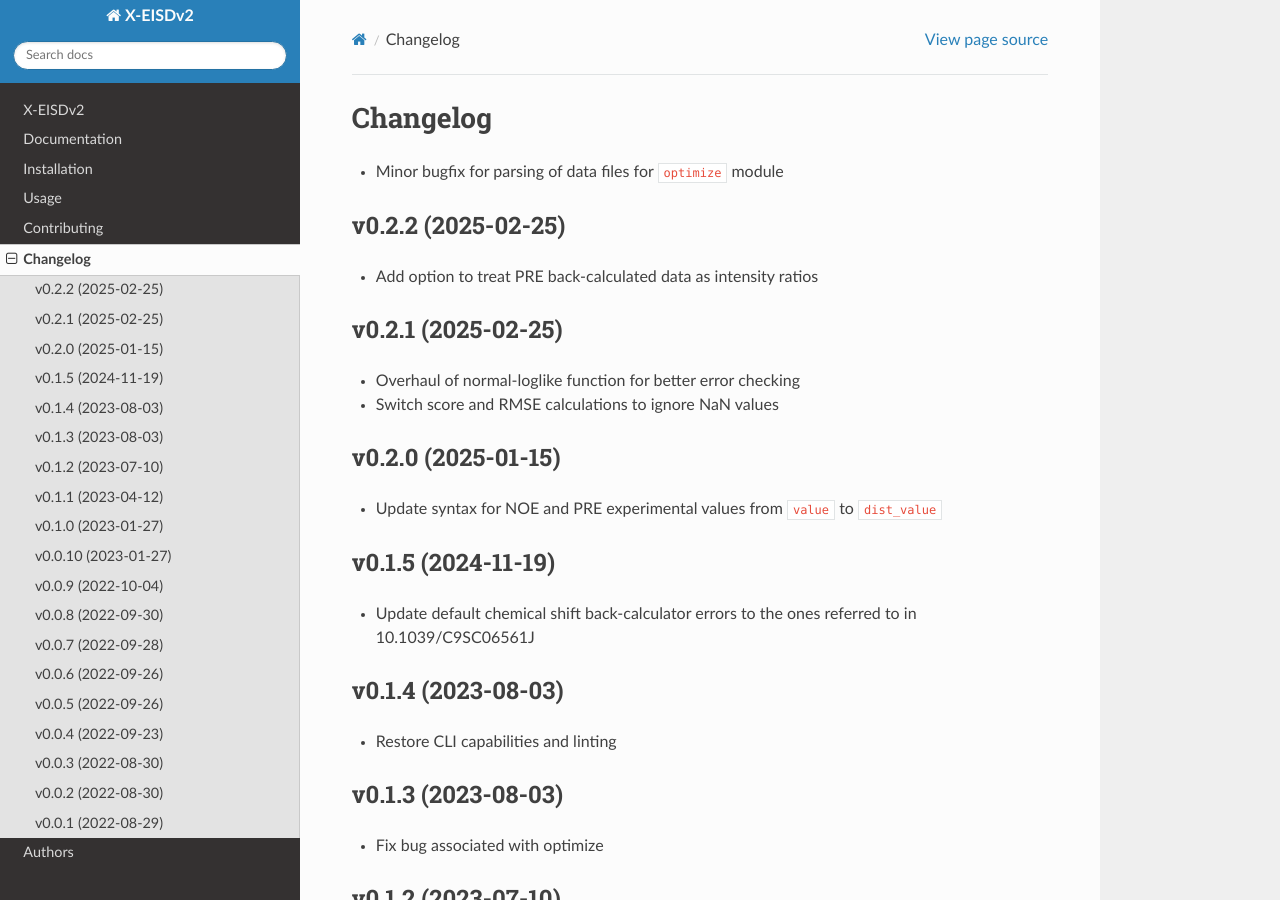
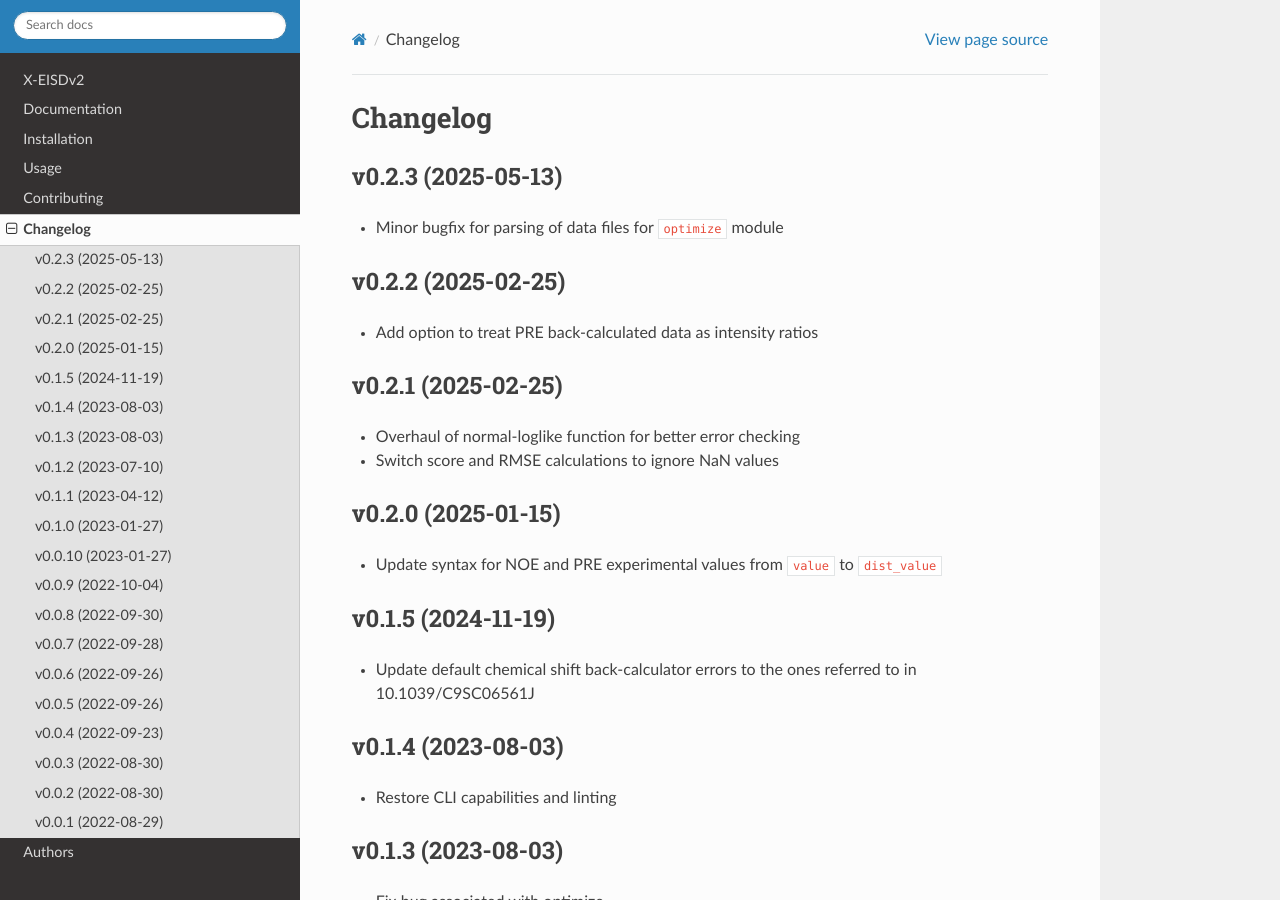
Before and after one commit to THGLab/X-EISDv2, a Sphinx documentation site: the page built from docs/changelog.rst, in a window 1280 px wide and 900 px high. Built offline with Sphinx 7.4.7 and the Read the Docs theme 3.1.0, drawn with Linux system fonts in a browser that asks for light colours; pages that are not in the unit, such as notebooks, are missing from menus.

Commit message:
[SKIP] version bump 0.2.2 -> 0.2.3
Merge pull request #20 from menoliu/parser-fix

Fix parser for data files in `optimize`

```diff
--- a/CHANGELOG.rst
+++ b/CHANGELOG.rst
@@ -1,6 +1,9 @@
 
 Changelog
 =========
+
+v0.2.3 (2025-05-13)
+------------------------------------------------------------
 
 * Minor bugfix for parsing of data files for ``optimize`` module
 
--- a/README.rst
+++ b/README.rst
@@ -43,4 +43,4 @@ If you use X-EISDv2, please cite::
 Version
 -------
 
-v0.2.2
+v0.2.3
--- a/docs/conf.py
+++ b/docs/conf.py
@@ -48,7 +48,7 @@ project = 'X-EISDv2'
 year = '2022'
 author = 'Zi Hao Liu'
 copyright = '{0}, {1}'.format(year, author)
-version = release = '0.2.2'
+version = release = '0.2.3'
 
 pygments_style = 'trac'
 templates_path = ['.']
--- a/setup.py
+++ b/setup.py
@@ -36,7 +36,7 @@ long_description = '{}\n{}'.format(
 
 setup(
     name='xeisd',
-    version='0.2.2',
+    version='0.2.3',
     description='A skeleton template for Python projects.',
     long_description=long_description,
     long_description_content_type='text/x-rst',
--- a/src/xeisd/__init__.py
+++ b/src/xeisd/__init__.py
@@ -79,4 +79,4 @@ def count_string_formatters(s):
 
 source_folder = Path(__file__).absparent
 
-__version__ = '0.2.2'
+__version__ = '0.2.3'
```
Also changed, not shown: .bumpversion.cfg.
